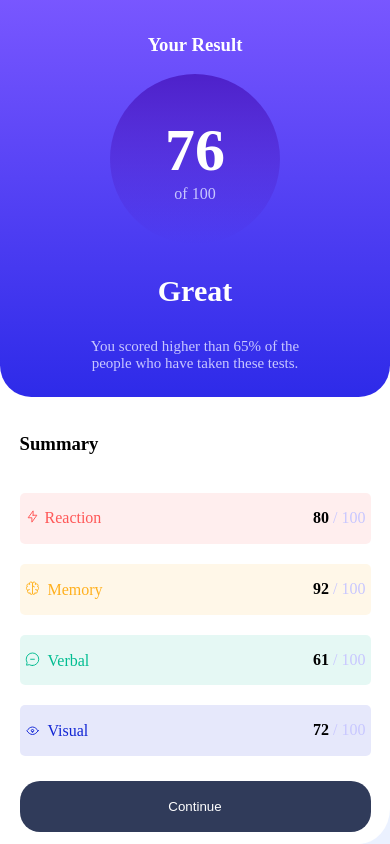
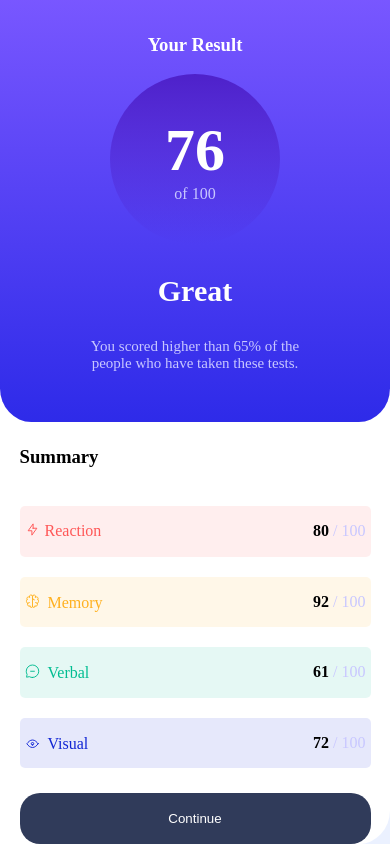
Before and after one commit to Akagami-youness/results-summary-component-main, a plain HTML site: page index.html in a window 390 px wide. Drawn offline with Linux system fonts and the light colour scheme.

Commit message:
update style

```diff
--- a/style.css
+++ b/style.css
@@ -132,7 +132,7 @@ span{
     }
     .left{
         width: 100vw;
-        height: 47vh;
+        height: 50vh;
         border-bottom-right-radius: 8%;
         border-bottom-left-radius: 8%;
         border-top-right-radius: 0%;
@@ -140,7 +140,7 @@ span{
     }
     .right{
         width: 100vw;
-        height: 53vh;
+        height: 50vh;
 
     }
     .summary-1, .summary-2, .summary-3, .summary-4{
```
